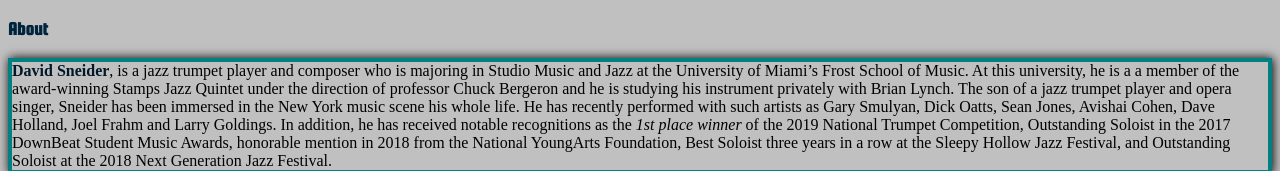
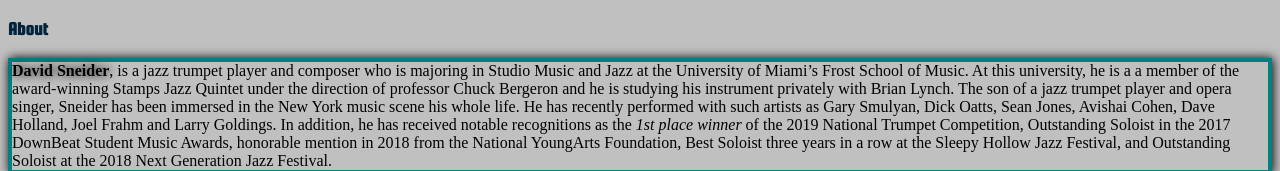
Before and after one commit to dxs1122/dxs1122.github.io, a plain HTML site: page resume/index.html in a window 1280 px wide. Shown: the part 545-716 px from the top of the page. Drawn offline with Linux system fonts and the light colour scheme; files whose address does not match are found by name.

Commit message:
Update styles.css

```diff
--- a/resume/css/styles.css
+++ b/resume/css/styles.css
@@ -33,7 +33,8 @@ height:20px;
 background-color: white;
 }
 .special{
-color: #001829;
+color: black;
+text-shadow: black 1px 0 10px;
 }
 h3{
   color:#01243D;
```
